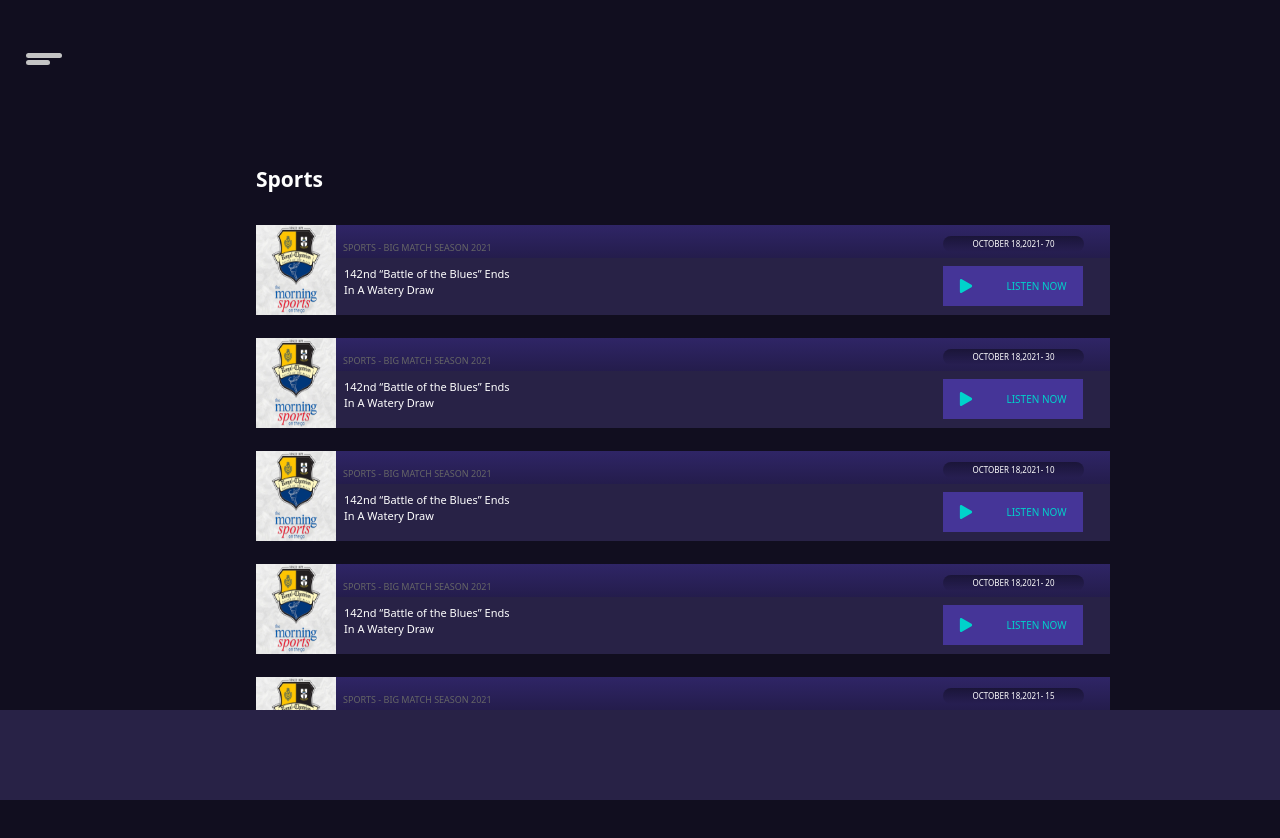
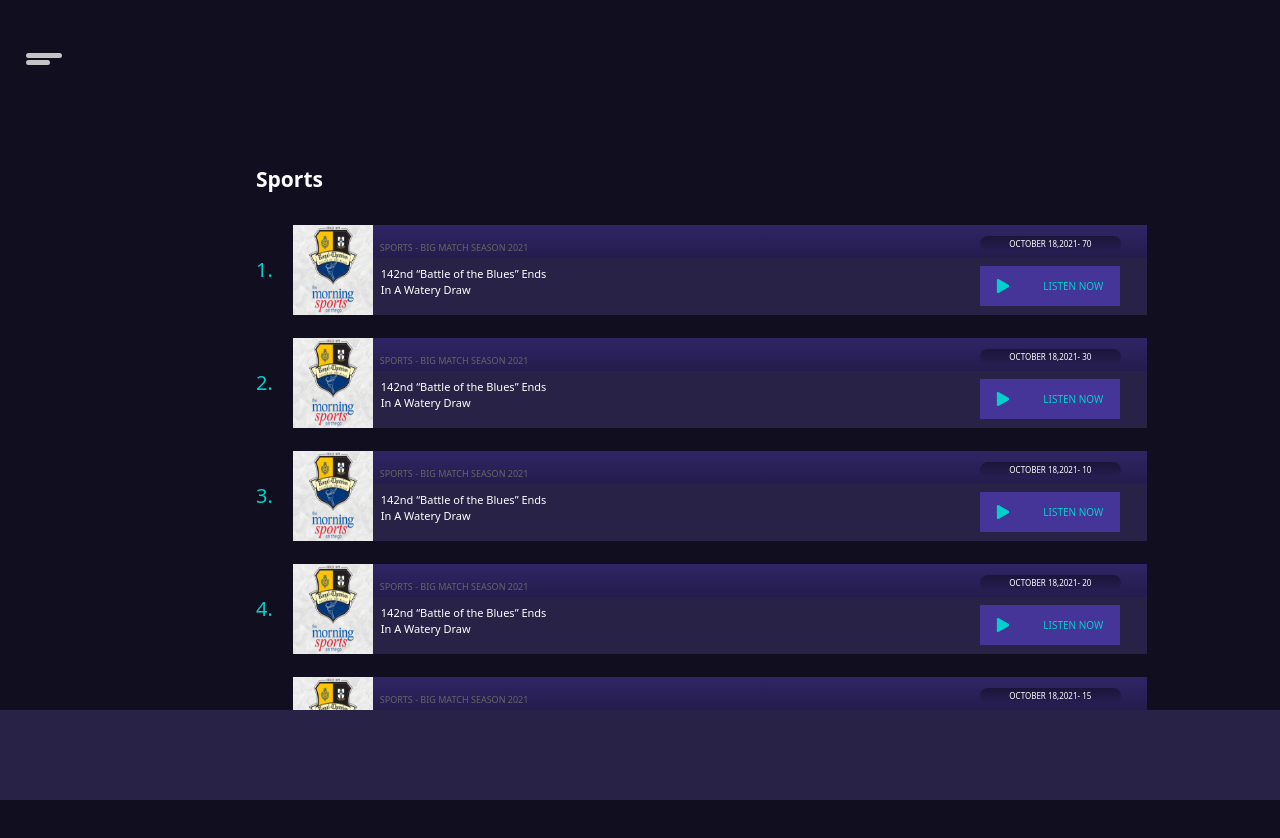
Before and after one commit to tsjayakody/onthego-client, a React (Create React App) app: page /episodes/episodeslist in a window 1280 px wide. Shown: the top 838 px of the page. Built offline with nearby package versions, Linux system fonts and the light colour scheme.

Commit message:
implemented indexing in episode-list view

```diff
--- a/src/components/EpisodesList.jsx
+++ b/src/components/EpisodesList.jsx
@@ -12,6 +12,7 @@ function EpisodesList() {
         {episodeslist.map((item)=>(
           <EpisodesListItem
             key={item.id}
+            index={item.id}
             episodeCover={item.episodeCover}
             episodeCategory={item.epsiodeCategory}
             episodeTitle={item.episodeTitle}
--- a/src/components/episodes/EpisodesListItem.jsx
+++ b/src/components/episodes/EpisodesListItem.jsx
@@ -1,17 +1,22 @@
 import React from 'react';
-import {FaPlay} from 'react-icons/fa';
-import {Link} from 'react-router-dom';
+import { FaPlay } from 'react-icons/fa';
+import { Link } from 'react-router-dom';
 
-function EpisodesListItem({episodeCover, episodeTitle, episodeCategory, noofepisodes, episodeDate}) {
+function EpisodesListItem({ index, episodeCover, episodeTitle, episodeCategory, noofepisodes, episodeDate }) {
 
-    const onClick = ()=>(console.log('play button pressed'));
+  const onClick = () => (console.log('play button pressed'));
 
   return (
-
+    <div className='flex items-center'>
+      {/* index div */}
+      <div className='text-[#00D2CB] text-[20px] mr-[20px]'>
+        <p>{index}.</p>
+      </div>
+      {/* episode container */}
       <div className='mr-[0px] md:w-[854px] h-[90px] bg-gradient-to-b from-#2F2566 to-[#110E1F]/0 '>
         <Link to='/episodes/episodeslist/episodedetail' className=''>
           <div className='flex'>
-      <img src={episodeCover} alt="" className='h-[90px] w-[80px] object-fill'/>
+            <img src={episodeCover} alt="" className='h-[90px] w-[80px] object-fill' />
             <div className='flex-grow flex-col'>
               <div className=' h-[33px] w-full relative'>
                 <p className='text-#666666 text-[9px] uppercase pl-[7px] pb-[3px] absolute bottom-0 left-0'>{episodeCategory}</p>
@@ -23,7 +28,7 @@ function EpisodesListItem({episodeCover, episodeTitle, episodeCategory, noofepis
                 <p className='text-#FFFFFF text-[11px] font-medium pt-[8px] pl-[8px] w-[183px] text-left'>{episodeTitle}</p>
                 <button onClick={onClick} className='md:pr-[27px]'>
                   <div className='rounded-full bg-[#6654C5] md:bg-[#453598] h-[40px] w-[40px] md:w-[140px] md:h-[40px] flex items-center justify-around'>
-                <FaPlay className='text-[#00D2CB] h-[20px] w-[18px] md:h-[14px] md:w-auto '/>
+                    <FaPlay className='text-[#00D2CB] h-[20px] w-[18px] md:h-[14px] md:w-auto ' />
                     <p className='text-[10px] text-[#00D2CB] uppercase '>listen now</p>
                   </div>
                 </button>
@@ -32,8 +37,7 @@ function EpisodesListItem({episodeCover, episodeTitle, episodeCategory, noofepis
           </div>
         </Link>
       </div>
-
-
+    </div>
   );
 }
 
```
Lines whose indentation alone changed are shown as unchanged.
